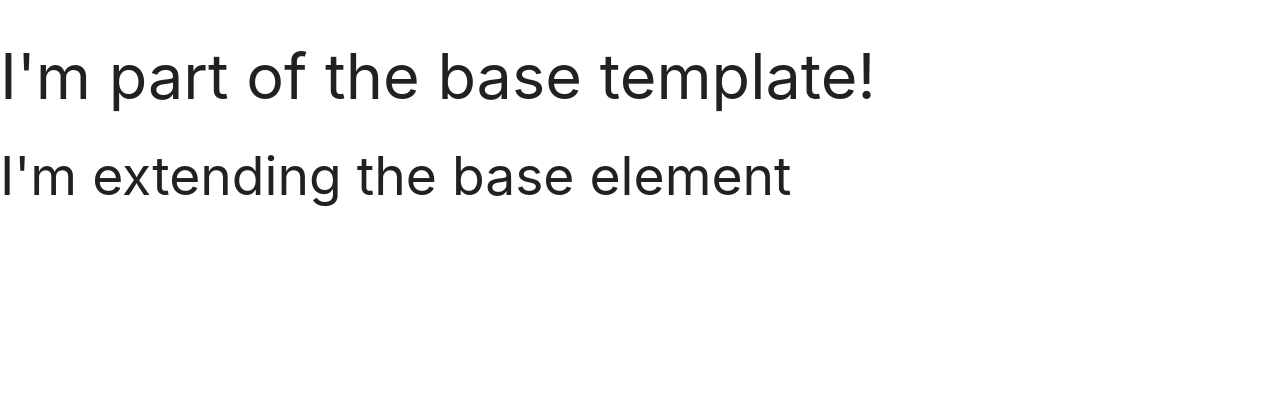
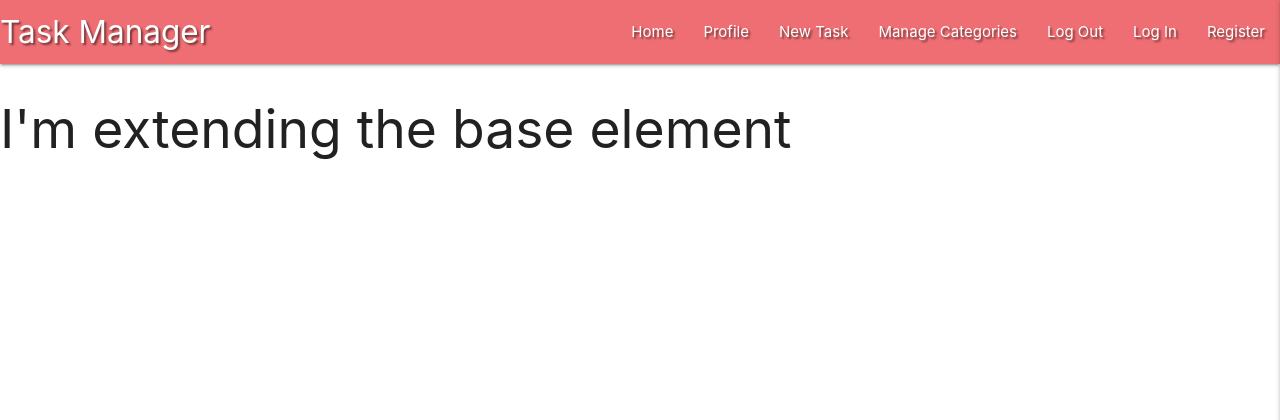
Before and after one commit to Code-Institute-Submissions/Siobhanmcc-flask_OctResub, a Flask app: page / in a window 1280 px wide. Shown: the top 420 px of the page. Run offline with Flask 2, Linux system fonts and the light colour scheme; data that the repository does not hold is empty; some libraries are stand-ins or nearby versions.

Commit message:
Add Materialize Navbar & Side Nav

```diff
--- a/static/css/style.css
+++ b/static/css/style.css
@@ -0,0 +1,3 @@
+.text-shadow{
+    text-shadow: 2px 2px 2px rgba(0,0,0,0.5);
+}
--- a/static/js/script.js
+++ b/static/js/script.js
@@ -0,0 +1,3 @@
+$(document).ready(function () {
+    $(".sidenav").sidenav({edge: "right"});
+});
--- a/templates/base.html
+++ b/templates/base.html
@@ -13,13 +13,44 @@
     <title>Task Manager</title>
 </head>
 <body>
-    <h1>I'm part of the base template!</h1>
+
+    <header>
+        <!--Top Navbar-->
+        <nav class="nav-extended text-shadow">
+    <div class="nav-wrapper">
+      <a href="#!" class="brand-logo">Task Manager</a>
+      <a href="#" data-target="mobile-demo" class="sidenav-trigger right"><i class="fas fa-bars"></i></a>
+      <ul class="right hide-on-med-and-down">
+        <li><a href="#">Home</a></li>
+        <li><a href="#">Profile</a></li>
+        <li><a href="#">New Task</a></li>
+        <li><a href="#">Manage Categories</a></li>
+        <li><a href="#">Log Out</a></li>
+        <li><a href="#">Log In</a></li>
+        <li><a href="#">Register</a></li>
+      </ul>
+    </div>
+  </nav>
+<!--Mobile Side-Nav-->
+  <ul class="sidenav" id="mobile-demo">
+      <li><h4 class="center-align">Task Manager</h4></li>
+    <li><a href="#">Home</a></li>
+        <li><a href="#">Profile</a></li>
+        <li><a href="#">New Task</a></li>
+        <li><a href="#">Manage Categories</a></li>
+        <li><a href="#">Log Out</a></li>
+        <li><a href="#">Log In</a></li>
+        <li><a href="#">Register</a></li>
+  </ul>
+
+    </header>
     {% block content %}
     {% endblock %}
 
-    <script src="http://code.jquery.com/jquery-3.5.1.min.js"integrity="sha256-9/aliU8dGd2tb6OSsuzixeV4y/faTqgFtohetphbbj0=" crossorigin="anonymous"></script>
+      <script src="https://code.jquery.com/jquery-3.5.1.min.js"
+        integrity="sha256-9/aliU8dGd2tb6OSsuzixeV4y/faTqgFtohetphbbj0=" crossorigin="anonymous"></script>
     <script src="https://cdnjs.cloudflare.com/ajax/libs/materialize/1.0.0/js/materialize.min.js"></script>
-    <script src="{{url_for('static', filename='js/script.js')}}"></script>
+    <script src="{{ url_for('static', filename='js/script.js') }}"></script>
     {% block scripts %}
     {% endblock %}
 </body>
```
